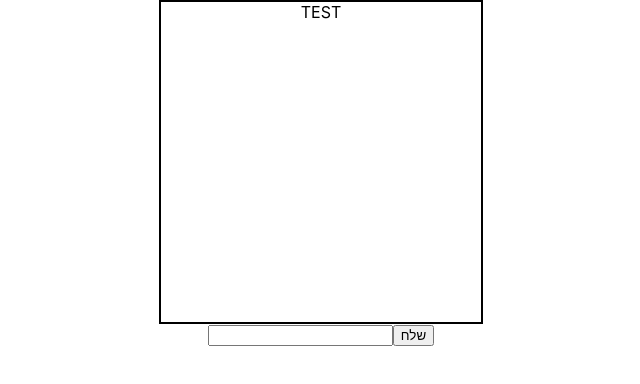
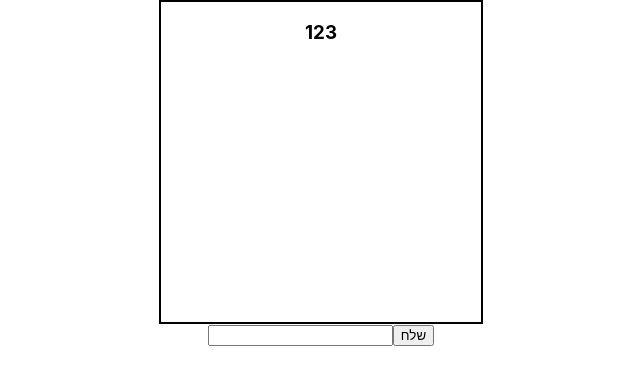
Before and after one commit to ArielShabi/ZoomOut, a React (Create React App) app in the folder client/: page / in a window 1280 px wide. Shown: the top 384 px of the page, without its empty margins (319-959 px from the left). Built offline with nearby package versions, Linux system fonts and the light colour scheme.

Commit message:
conected messageList to the store

```diff
--- a/client/src/components/Message/Message.jsx
+++ b/client/src/components/Message/Message.jsx
@@ -1,7 +1,7 @@
 import React from 'react';
 
-const Message = (props) => {
+const Message = (props) => (
     <h3>{props.text}</h3>
-}
+);
 
 export default Message;
--- /dev/null
+++ b/client/src/components/Message/index.js
@@ -0,0 +1,3 @@
+import Message from './Message';
+
+export default Message;
--- a/client/src/components/MessageListPanel/MessageListPanel.jsx
+++ b/client/src/components/MessageListPanel/MessageListPanel.jsx
@@ -1,10 +1,17 @@
 import React from 'react';
+import Message from '../Message';
 import './message-list-panel.css';
 
-const MessageListPanel = () => (
-    <div className="message-list-panel">
-        TEST
-    </div>
-);
+const MessageListPanel = ({messages}) => {
+    const messagesComponenets = messages.map(
+        messageText => (<Message text={messageText} />)
+    );
+
+    return (
+        <div className="message-list-panel">
+            {messagesComponenets}
+        </div>
+    )
+};
 
 export default MessageListPanel;
--- a/client/src/components/MessageListPanel/MessageListPanelContainer.js
+++ b/client/src/components/MessageListPanel/MessageListPanelContainer.js
@@ -1,4 +1,4 @@
-import { connenct } from 'react-redux';
+import { connect } from 'react-redux';
 import { messagesSelector } from '../../store/selectors/messageSelectors';
 import MessageListPanel from './MessageListPanel';
 
@@ -6,4 +6,4 @@ const mapStateToProps = state => ({
     messages: messagesSelector(state)
 });
 
-export default connenct(mapStateToProps)(MessageListPanel);
+export default connect(mapStateToProps, null)(MessageListPanel);
--- a/client/src/components/MessageListPanel/index.js
+++ b/client/src/components/MessageListPanel/index.js
@@ -1,3 +1,3 @@
-import MessageListPanel from './MessageListPanel';
+import MessageListPanel from './MessageListPanelContainer';
 
 export default MessageListPanel;
--- a/client/src/store/reducers/index.js
+++ b/client/src/store/reducers/index.js
@@ -1,6 +1,6 @@
 import { combineReducers } from 'redux';
-import messageReducer from './messageReducer';
+import messages from './messageReducer';
 
 export default combineReducers({
-    messageReducer
+    messages
 });
--- a/client/src/store/reducers/messageReducer.js
+++ b/client/src/store/reducers/messageReducer.js
@@ -1,11 +1,11 @@
 import { handleActions } from 'redux-actions';
 import { addMessageAction } from '../actions/messageActions';
 
-const defaultState = { messages: [] };
+const defaultState = [123];
 
 const messageReducer = handleActions(
     {
-        [addMessageAction]: (state, payload) => ({ ...state, messages: [...state.messages, ...payload] })
+        [addMessageAction]: (state, payload) => ({ ...state, ...payload })
     },
     defaultState
 );
```
